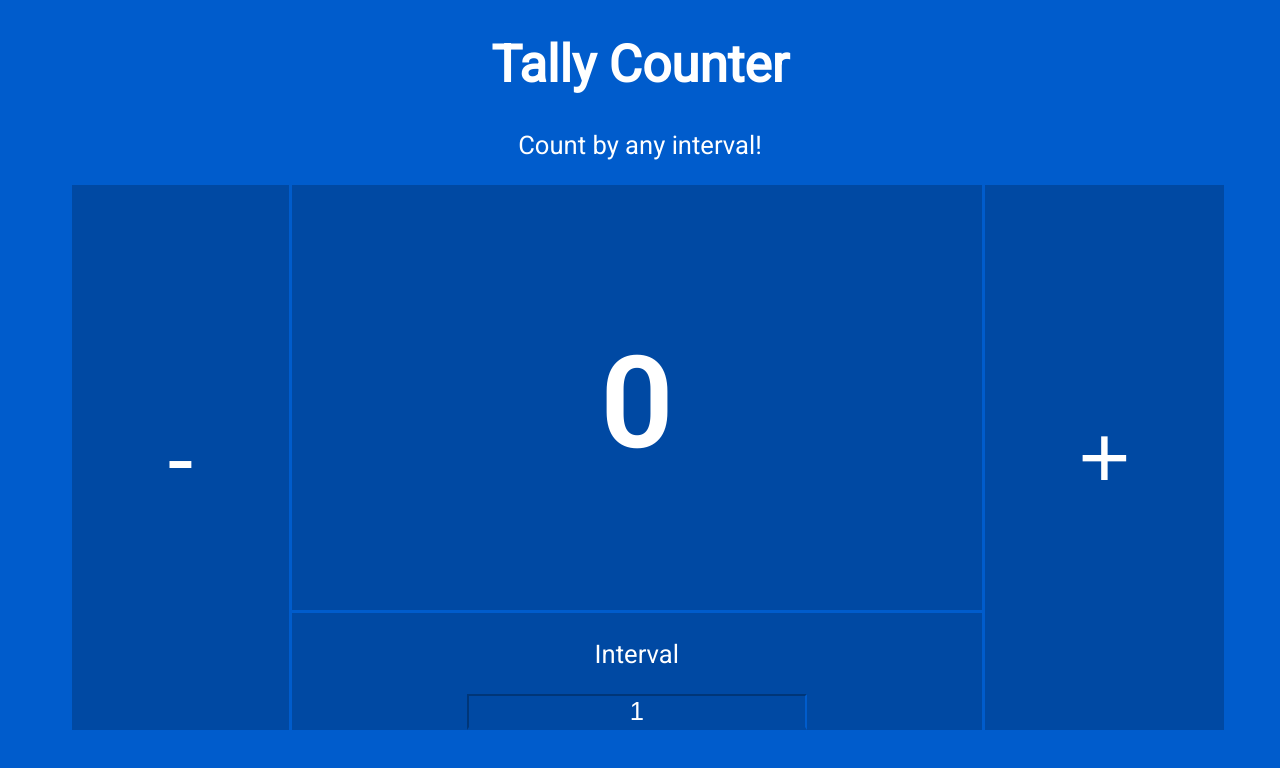
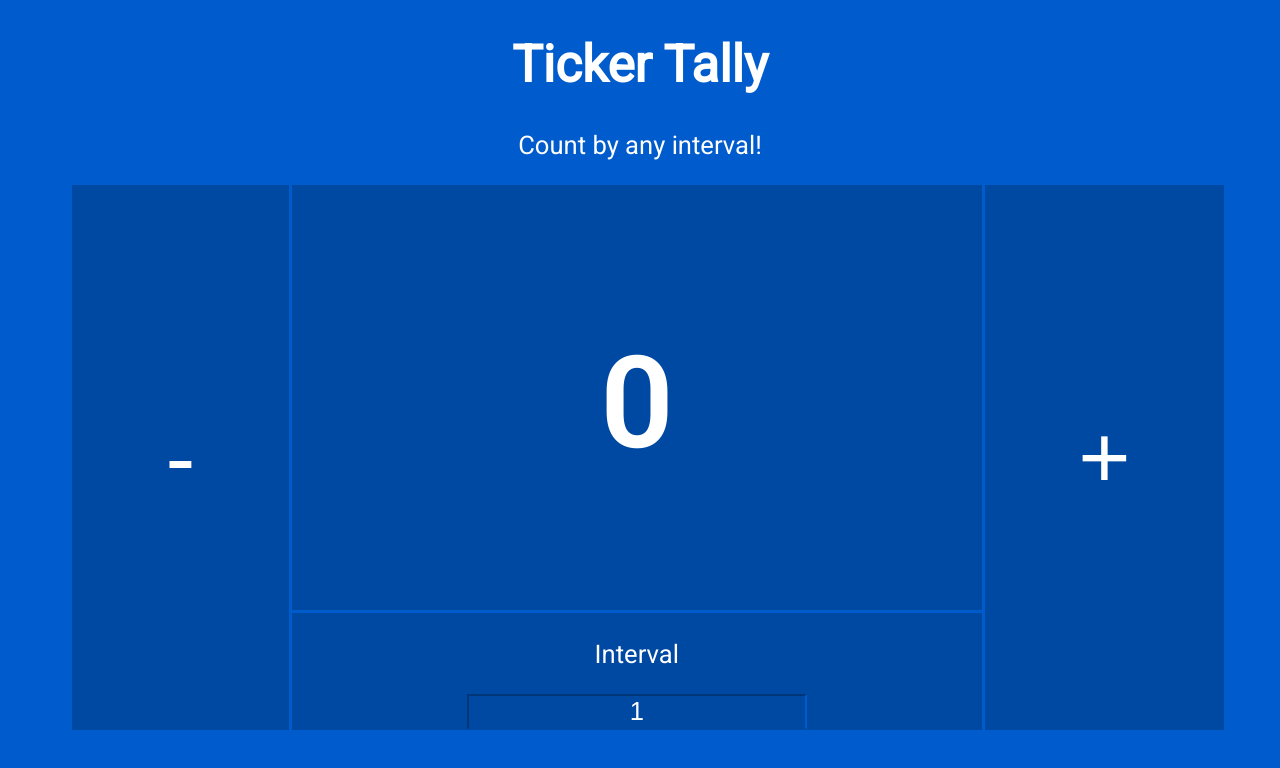
Before and after one commit to lilrebel17/Ticker-Tally, a plain HTML site: page index.html in a window 1280 px wide. Drawn offline with Linux system fonts and the light colour scheme.

Commit message:
Updated the name
Realized the name I used during development was not the same as the title and header. So I changed both to reflect the final name.

```diff
--- a/index.html
+++ b/index.html
@@ -3,7 +3,7 @@
     <head>
         <meta charset='utf-8'>
         <meta name='viewport' content='width=device-width, initial-scale=1'>
-        <title>Counter Clicker</title>
+        <title>Ticker Tally</title>
         <!-- Links to sheets. -->
         <link rel='stylesheet' href='main.css'>
         <!-- Force IE 8/9/10 to use its latest rendering engine -->
@@ -12,7 +12,7 @@
     </head>
 
     <body>
-        <header><h1>Tally Counter</h1>
+        <header><h1>Ticker Tally</h1>
         <p>Count by any interval!</p></header>
         <div class='main-container'>
             <button class="down-counter buttons">
```
